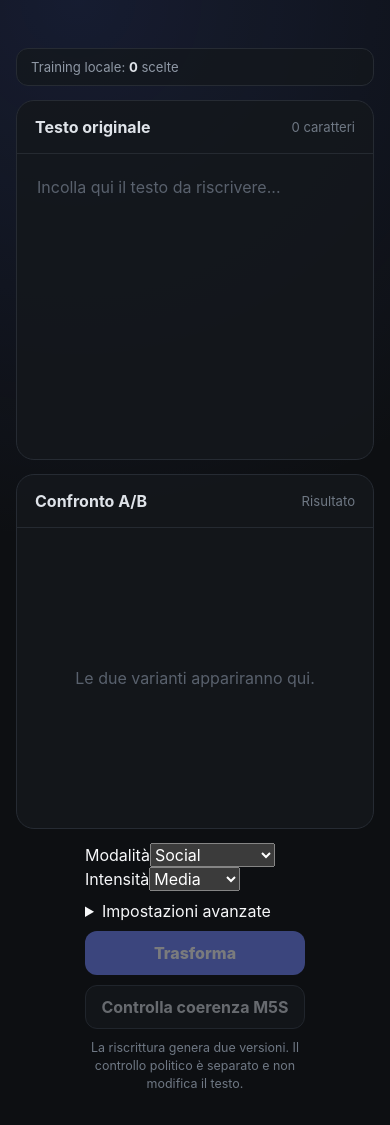
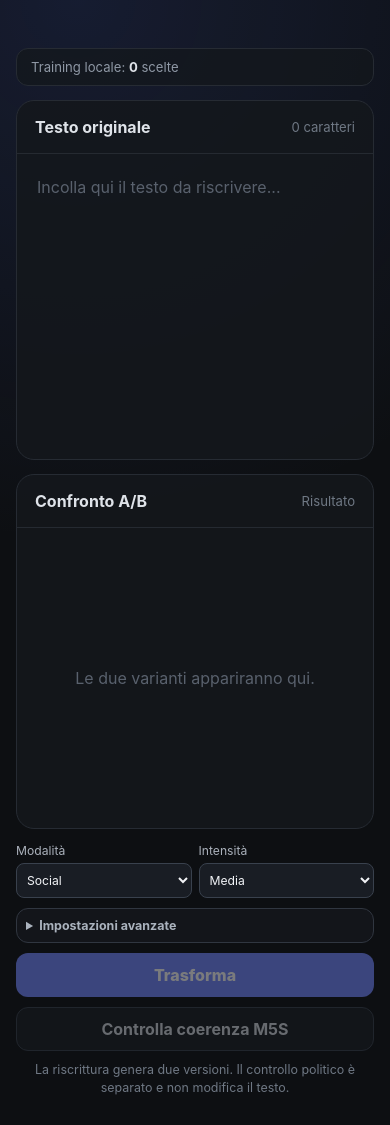
Before and after one commit to Jer1choEU/natural-writer, a Next.js app: page / in a window 390 px wide. Built offline with nearby package versions, Linux system fonts and the light colour scheme.

Commit message:
style: responsive configuration and inline editor controls

```diff
--- a/app/globals.css
+++ b/app/globals.css
@@ -28,7 +28,7 @@ button:disabled { cursor: not-allowed; opacity: .45; }
 
 .workspace {
   display: grid;
-  grid-template-columns: minmax(0, 1fr) 180px minmax(0, 1fr);
+  grid-template-columns: minmax(0, 1fr) 230px minmax(0, 1fr);
   gap: 14px;
   align-items: center;
 }
@@ -446,3 +446,37 @@ textarea::placeholder { color: #59616d; }
     align-items: stretch;
   }
 }
+
+
+/* Humanizer v2 — compact editing controls. */
+.quickOptions { display: grid; grid-template-columns: 1fr 1fr; gap: 7px; }
+.settingField { display: flex; flex-direction: column; gap: 5px; color: #aab1bb; font-size: .76rem; }
+.settingField select {
+  min-width: 0; width: 100%; background: #191d24; color: #f0f2f5;
+  border: 1px solid #39414d; border-radius: 8px; padding: 8px 6px; outline: none;
+}
+.editorSettings {
+  border: 1px solid #303640; background: rgba(20,23,28,.85);
+  border-radius: 12px; padding: 9px; color: #abb3be;
+  font-size: .78rem;
+}
+.editorSettings summary { cursor: pointer; user-select: none; font-weight: 700; }
+.editorSettings[open] { display: grid; gap: 10px; }
+.editorSettings .settingField { margin-top: 6px; }
+.editorSettings textarea.protectedTerms {
+  height: 80px; flex: initial; resize: vertical; min-height: 70px;
+  border: 1px solid #39414d; border-radius: 9px; padding: 8px;
+  background: #191d24; line-height: 1.3;
+}
+.settingCheck { display: flex; gap: 7px; align-items: center; font-size: .77rem; }
+.settingCheck input { accent-color: #7487ff; }
+.fragmentToolbar {
+  display: flex; align-items: center; justify-content: space-between;
+  flex-wrap: wrap; gap: 8px; padding: 4px 12px 10px;
+}
+.fragmentToolbar span { color: #798391; font-size: .72rem; }
+.fragmentToolbar button { white-space: nowrap; }
+@media (max-width: 980px) {
+  .controls { width: min(440px, 100%); }
+  .quickOptions { grid-template-columns: 1fr 1fr; }
+}
```
